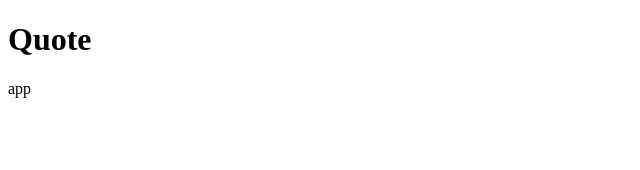
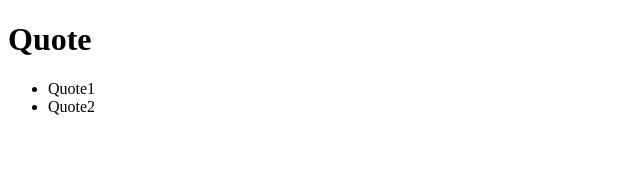
Before and after one commit to kimani-njoroge/Quote_App, an Angular app: page / in a window 1280 px wide. Shown: the top 170 px of the page, without its empty margins (0-640 px from the left). Built offline with nearby package versions, Linux system fonts and the light colour scheme.

Commit message:
create array in component class and dsiplay on the page

```diff
--- a/src/app/app.component.html
+++ b/src/app/app.component.html
@@ -1,2 +1,4 @@
 <h1>Quote</h1>
-<p>{{title}}</p>
+<ul>
+  <li *ngFor='let quote of quotes'>{{quote}}</li>
+</ul>
--- a/src/app/app.component.ts
+++ b/src/app/app.component.ts
@@ -6,5 +6,9 @@
   styleUrls: ['./app.component.css']
 })
 export class AppComponent {
-  title = 'app';
+  quotes : string[]
+
+  constructor(){
+    this .quotes = ["Quote1","Quote2"];
+  }
 }
```
